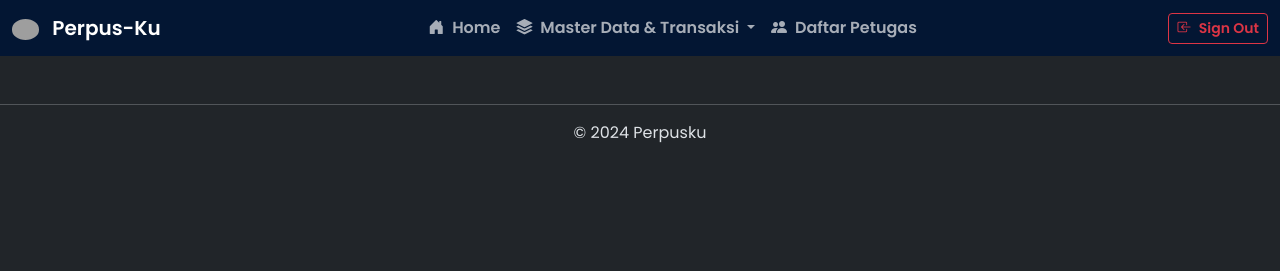
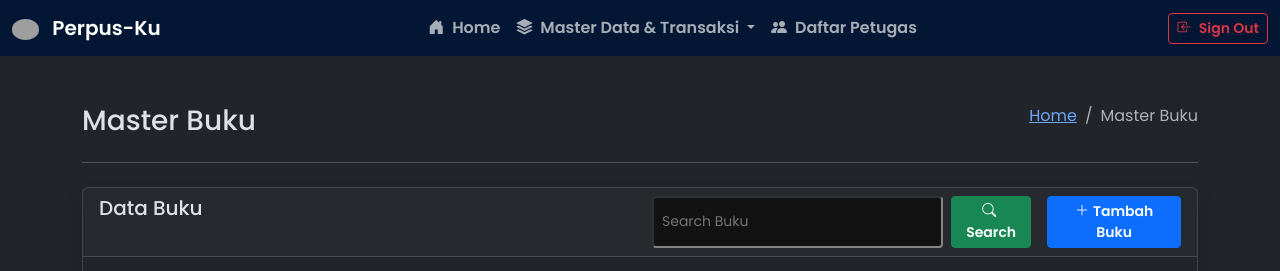
Before and after one commit to Arg39/kelompok-1-sip, a PHP site: the page made by app/views/buku/index.php in a window 1280 px wide. Shown: the top 271 px of the page. Run offline with PHP 8.4, Linux system fonts and the light colour scheme; the template is opened without the code that fills it, so the values that code supplies are empty; some libraries are stand-ins or nearby versions; grey boxes are pictures that could not be loaded.

Commit message:
feat: Update buku index view with initial layouting with dummy data

```diff
--- a/app/views/buku/index.php
+++ b/app/views/buku/index.php
@@ -1,12 +1,72 @@
-<?php foreach ($data['buku'] as $buku) {
-    echo $buku['judul'];
-    echo $buku['kategori'];
-    echo $buku['lokasi'];
-    echo $buku['pengarang'];
-    echo $buku['penerbit'];
-    echo $buku['tahun_terbit'];
-    echo $buku['isbn'];
-    echo $buku['jumlah'];
+<div class="row">
+    <div class="col-md-6">
+        <h3 class="mt-4">Master Buku</h3>
+    </div>
+    <div class="col-md-6">
+        <nav aria-label="breadcrumb">
+            <ol class="breadcrumb float-end mt-4">
+                <li class="breadcrumb-item"><a href="<?= BASE_URL; ?>">Home</a></li>
+                <li class="breadcrumb-item active" aria-current="page">Master Buku</li>
+            </ol>
+        </nav>
+    </div>
+</div>
+<hr>
+<?= $this->flash->getFlashMessage(); ?>
+<div class="card shadow mt-4">
+    <!-- Card Header -->
+    <div class="card-header">
+        <div class="row">
+            <div class="col-md-6 text-center text-md-start">
+                <h5 class="card-title">Data Buku</h5>
+            </div>
+            <div class="col-md-6 d-flex flex-column flex-md-row justify-content-md-end justify-content-center gap-3">
+                <form class="d-flex flex-column flex-lg-row justify-content-center gap-2" role="search">
+                    <input class="form-control-sm me-0" type="search" placeholder="Search Buku"
+                        aria-label="Search Buku">
+                    <button class="btn btn-sm btn-success fw-semibold" type="submit"><i
+                            class="bi bi-search me-1"></i>Search</button>
+                </form>
+                <button type="button" data-bs-toggle="modal" data-bs-target="#tambahModal"
+                    class="btn btn-sm btn-primary fw-semibold"><i class="bi bi-plus-lg me-1"></i>Tambah
+                    Buku</button>
+            </div>
+        </div>
+    </div>
 
-    echo '<br>';
-} ?>
+    <!-- Card Body -->
+    <div class="card-body">
+        <div class="row row-cols-1 row-cols-md-4 g-4">
+            <div class="col">
+                <div class="card h-100">
+                    <img src="<?= BASE_URL; ?>img/naruto.jpg" class="card-img-top" alt="..."
+                        style="height: 194px; object-fit: cover; object-position: top;">
+                    <div class="card-body">
+                        <h6 class="card-title">Naruto Shippuden</h6>
+                        <p class="card-text fs-6">Stok Buku : </p>
+                        <div class="d-flex justify-content-between align-items-center">
+                            <div class="d-flex flex-column flex-md-row align-items-center">
+                                <div class="btn-group">
+                                    <!-- detail button -->
+                                    <a href="<?= BASE_URL; ?>buku/detail/B002" class="btn btn-sm btn-primary">
+                                        <i class="bi bi-eye"></i>
+                                    </a>
+                                    <a href="javascript:void(0)" class="btn btn-sm btn-warning edit_buku"
+                                        data-kode="<?= $buku['kode']; ?>" data-bs-toggle="modal"
+                                        data-bs-target="#editModal">
+                                        <i class="bi bi-pencil-square"></i>
+                                    </a>
+                                    <a href="<?= BASE_URL; ?>buku/delete/<?= $buku['kode']; ?>"
+                                        class="btn btn-sm btn-danger"
+                                        onclick="return confirm('Apakah anda yakin ingin menghapus data ini?')">
+                                        <i class="bi bi-trash"></i>
+                                    </a>
+                                </div>
+                                <small class="text-muted ms-lg-1 ">Kode Buku : <span class="fw-semibold">B002</span> </small>
+                            </div>
+                        </div>
+                    </div>
+                </div>
+            </div>
+        </div>
+    </div>
```
Also changed, not shown: public/img/db-design.png, public/img/naruto.jpg (added).
